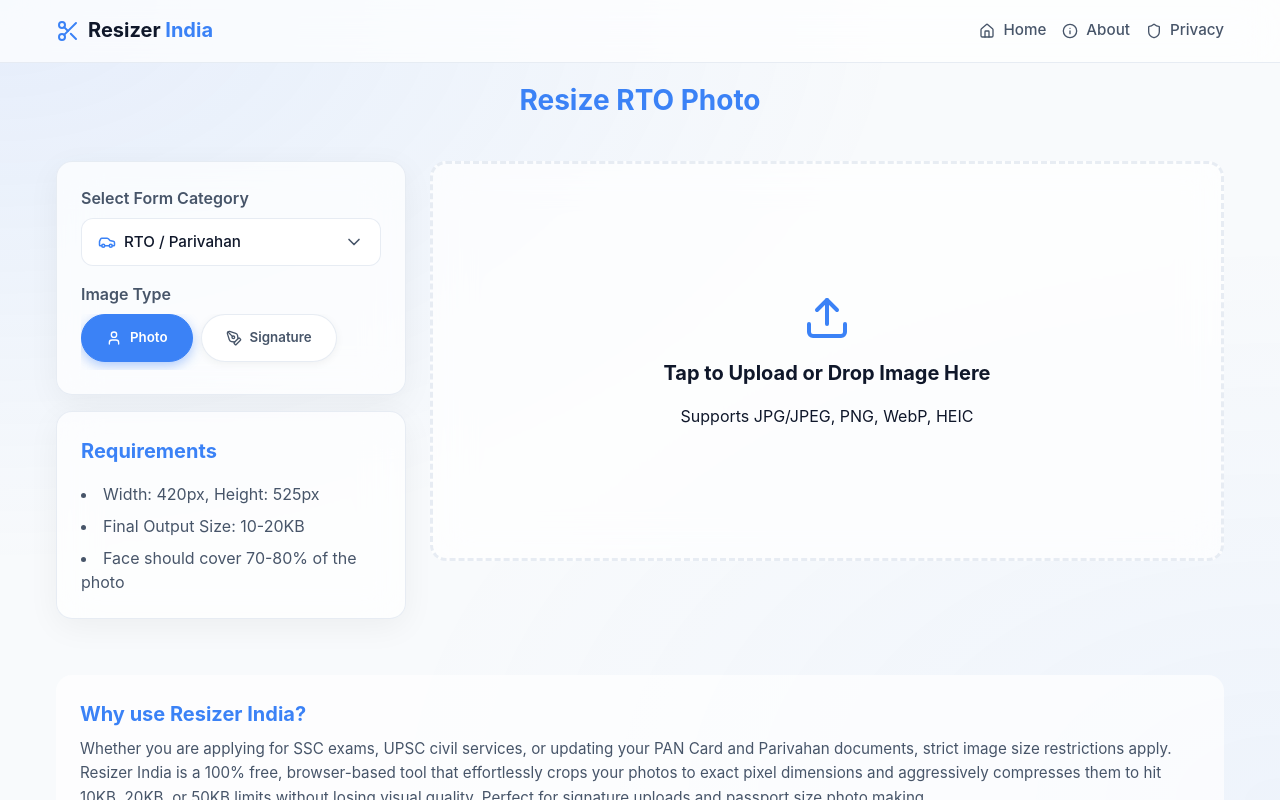
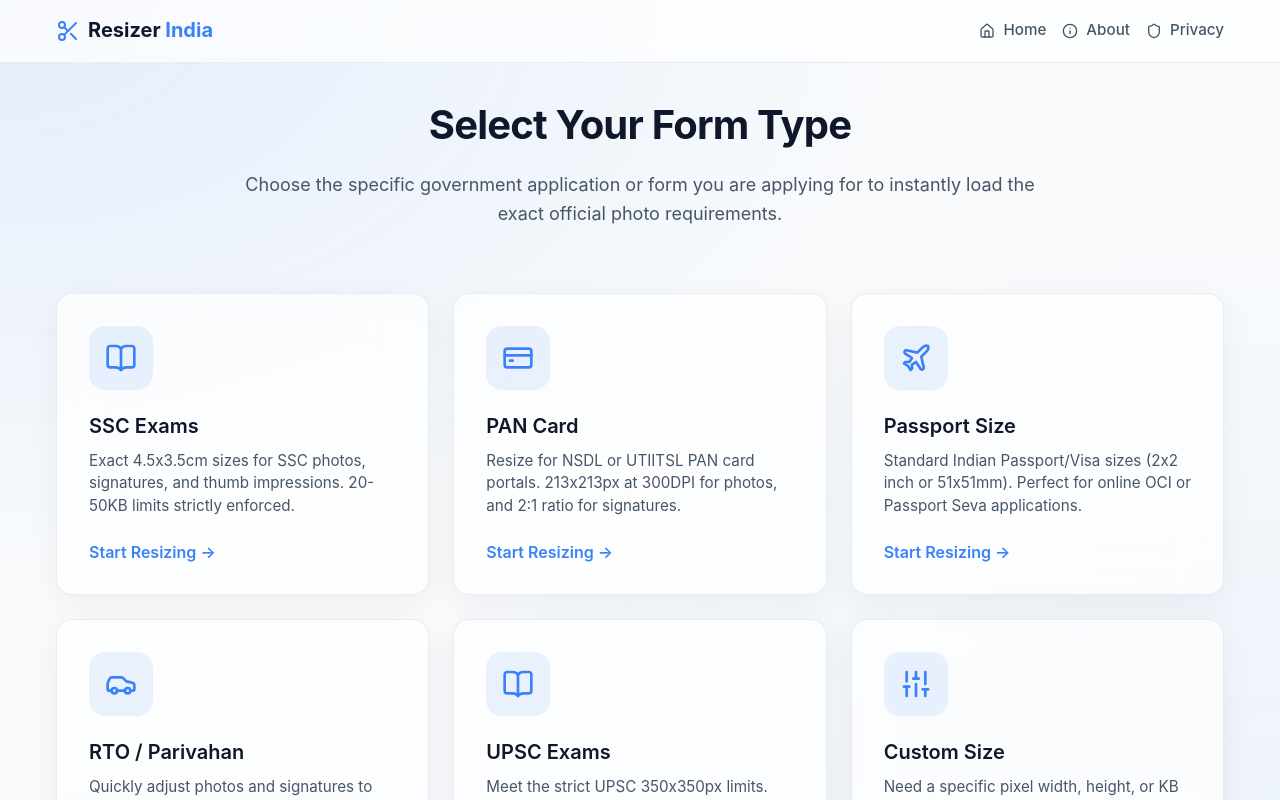
Before and after one commit to TechyNisarg/resizer-india, a React (Vite) app: page / in a window 1280 px wide. Shown: the top 800 px of the page. Built offline with nearby package versions, Linux system fonts and the light colour scheme; a web font is replaced by a local one.

Commit message:
feat: Add Category Grid landing page

```diff
--- /dev/null
+++ b/src/components/LandingPage.tsx
@@ -0,0 +1,50 @@
+import React from 'react';
+import { useNavigate } from 'react-router-dom';
+import { Car, CreditCard, Plane, BookOpen, Sliders } from 'lucide-react';
+
+const CATEGORIES = [
+  { id: 'ssc', label: 'SSC Exams', icon: BookOpen, desc: 'Exact 4.5x3.5cm sizes for SSC photos, signatures, and thumb impressions. 20-50KB limits strictly enforced.', path: '/ssc-photo-resizer' },
+  { id: 'pan', label: 'PAN Card', icon: CreditCard, desc: 'Resize for NSDL or UTIITSL PAN card portals. 213x213px at 300DPI for photos, and 2:1 ratio for signatures.', path: '/pan-card-photo-resizer' },
+  { id: 'passport', label: 'Passport Size', icon: Plane, desc: 'Standard Indian Passport/Visa sizes (2x2 inch or 51x51mm). Perfect for online OCI or Passport Seva applications.', path: '/passport-photo-resizer' },
+  { id: 'rto', label: 'RTO / Parivahan', icon: Car, desc: 'Quickly adjust photos and signatures to match exact Parivahan / RTO specifications without losing quality.', path: '/rto-photo-resizer' },
+  { id: 'upsc', label: 'UPSC Exams', icon: BookOpen, desc: 'Meet the strict UPSC 350x350px limits. Crops accurately and compresses within 20KB-300KB as required.', path: '/upsc-photo-resizer' },
+  { id: 'custom', label: 'Custom Size', icon: Sliders, desc: 'Need a specific pixel width, height, or KB size? Use the custom tool to manually set your own form requirements.', path: '/custom-resizer' },
+];
+
+export const LandingPage: React.FC = () => {
+  const navigate = useNavigate();
+
+  return (
+    <div className="landing-page">
+      <div className="landing-hero">
+        <h1 className="landing-title">Select Your Form Type</h1>
+        <p className="landing-subtitle">Choose the specific government application or form you are applying for to instantly load the exact official photo requirements.</p>
+      </div>
+
+      <div className="category-grid">
+        {CATEGORIES.map(cat => {
+          const Icon = cat.icon;
+          return (
+            <button key={cat.id} className="category-card" onClick={() => navigate(cat.path)}>
+              <div className="category-icon-wrapper">
+                <Icon size={32} />
+              </div>
+              <h2 className="category-title">{cat.label}</h2>
+              <p className="category-desc">{cat.desc}</p>
+              <div className="category-action">Start Resizing &rarr;</div>
+            </button>
+          );
+        })}
+      </div>
+
+      <div className="seo-text" style={{ marginTop: '4rem', padding: '1.5rem', background: 'var(--surface)', borderRadius: 'var(--radius)', color: 'var(--text-secondary)' }}>
+        <h2 style={{ fontSize: '1.25rem', marginBottom: '0.5rem', color: 'var(--primary)' }}>Why use Resizer India?</h2>
+        <p style={{ fontSize: '0.95rem', lineHeight: '1.6' }}>
+          Whether you are applying for SSC exams, UPSC civil services, or updating your PAN Card and Parivahan documents, strict image size restrictions apply.
+          Resizer India is a 100% free, browser-based tool that effortlessly crops your photos to exact pixel dimensions and aggressively compresses them to hit 10KB, 20KB, or 50KB limits
+          without losing visual quality. Perfect for signature uploads and passport size photo making.
+        </p>
+      </div>
+    </div>
+  );
+};
--- a/src/index.css
+++ b/src/index.css
@@ -310,3 +310,113 @@
 .footer-links a:hover {
   color: var(--primary);
 }
+
+/* Landing Page */
+.landing-page {
+  display: flex;
+  flex-direction: column;
+  gap: 2rem;
+  max-width: 1200px;
+  margin: 0 auto;
+  padding: 2rem 1rem;
+  width: 100%;
+}
+
+.landing-hero {
+  text-align: center;
+  max-width: 800px;
+  margin: 0 auto 2rem;
+}
+
+.landing-title {
+  font-size: 2.5rem;
+  color: var(--text-primary);
+  margin-bottom: 1rem;
+  font-weight: 700;
+  letter-spacing: -0.02em;
+}
+
+.landing-subtitle {
+  font-size: 1.125rem;
+  color: var(--text-secondary);
+  line-height: 1.6;
+}
+
+.category-grid {
+  display: grid;
+  grid-template-columns: 1fr;
+  gap: 1.5rem;
+}
+
+@media (min-width: 640px) {
+  .category-grid {
+    grid-template-columns: repeat(2, 1fr);
+  }
+}
+
+@media (min-width: 1024px) {
+  .category-grid {
+    grid-template-columns: repeat(3, 1fr);
+  }
+}
+
+.category-card {
+  background: var(--surface);
+  backdrop-filter: var(--blur);
+  -webkit-backdrop-filter: var(--blur);
+  border-radius: var(--radius);
+  padding: 2rem;
+  box-shadow: var(--shadow);
+  border: 1px solid var(--border-color);
+  display: flex;
+  flex-direction: column;
+  align-items: flex-start;
+  text-align: left;
+  transition: var(--transition);
+  cursor: pointer;
+  text-decoration: none;
+  height: 100%;
+}
+
+.category-card:hover {
+  transform: translateY(-4px);
+  box-shadow: 0 12px 40px rgba(59, 130, 246, 0.15);
+  border-color: rgba(59, 130, 246, 0.4);
+}
+
+.category-icon-wrapper {
+  background: rgba(59, 130, 246, 0.1);
+  color: var(--primary);
+  padding: 1rem;
+  border-radius: 16px;
+  margin-bottom: 1.5rem;
+  display: inline-flex;
+}
+
+.category-title {
+  font-size: 1.25rem;
+  color: var(--text-primary);
+  margin-bottom: 0.75rem;
+  font-weight: 600;
+}
+
+.category-desc {
+  font-size: 0.95rem;
+  color: var(--text-secondary);
+  line-height: 1.5;
+  margin-bottom: 1.5rem;
+  flex-grow: 1;
+}
+
+.category-action {
+  font-weight: 600;
+  color: var(--primary);
+  font-size: 1rem;
+  display: flex;
+  align-items: center;
+  gap: 0.5rem;
+}
+
+.category-card:hover .category-action {
+  color: var(--primary-hover);
+}
--- a/src/pages/Home.tsx
+++ b/src/pages/Home.tsx
@@ -3,6 +3,7 @@
 import { Dropzone } from '../components/Dropzone';
 import { ImagePreview } from '../components/ImagePreview';
 import { PresetSelector } from '../components/PresetSelector';
+import { LandingPage } from '../components/LandingPage';
 import { useImageProcessor } from '../hooks/useImageProcessor';
 import type { PresetCategory, PresetType, Preset } from '../utils/presetData';
 import { getPresetsByCategory } from '../utils/presetData';
@@ -81,6 +82,10 @@
       setCustomHeight(sourceImage.naturalHeight || sourceImage.height);
     }
   }, [sourceImage, category]);
+
+  if (location.pathname === '/') {
+    return <LandingPage />;
+  }
 
   return (
     <div className="home-container">
```
